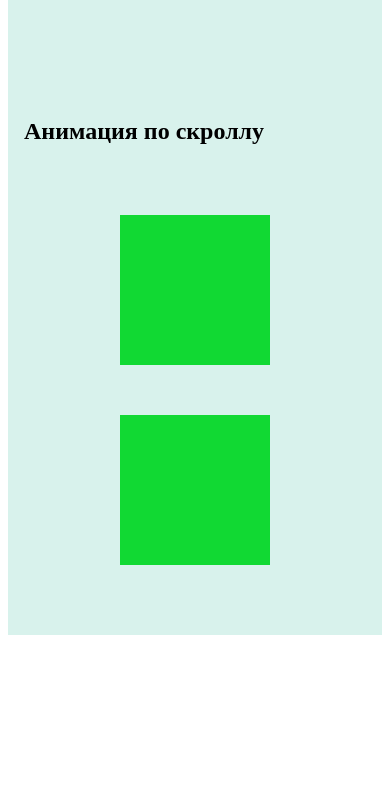
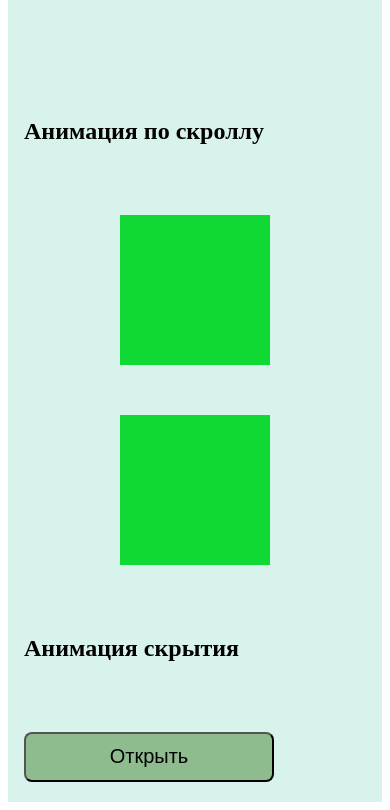
Before and after one commit to maximkin-alek/framer-motion-animations, a Next.js app: page /framer-motion-animations/ in a window 390 px wide. Shown: the part 2085-2895 px from the top of the page. Before the commit the page ends 2728 px from the top, so only its background shows below. Built offline with nearby package versions, Linux system fonts and the light colour scheme.

Commit message:
added exit animation block

```diff
--- /dev/null
+++ b/app/components/Exit.tsx
@@ -0,0 +1,38 @@
+"use client";
+
+import { AnimatePresence, motion } from "framer-motion";
+import { useState } from "react";
+import styles from "../page.module.css";
+
+const Exit = (): JSX.Element => {
+  const [isVisible, setIsVisible] = useState(false);
+  return (
+    <section className={styles.exitSection}>
+      <h2>Анимация скрытия</h2>
+
+      <motion.button
+        layout
+        className={styles.show}
+        onClick={() => setIsVisible(true)}
+      >
+        Открыть
+      </motion.button>
+      <AnimatePresence>
+        {isVisible && (
+          <motion.button
+            initial={{ rotate: 0, height: 0, width: 0 }}
+            animate={{ height: 50, width: 250 }}
+            exit={{ rotate: [0, -45, 45, 0, 0], height: [50, 50, 50, 50, 0] }}
+            onClick={() => setIsVisible(false)}
+            transition={{ delay: 0.1, duration: 1 }}
+            className={styles.exit}
+          >
+            Скрыть
+          </motion.button>
+        )}
+      </AnimatePresence>
+    </section>
+  );
+};
+
+export default Exit;
--- a/app/page.module.css
+++ b/app/page.module.css
@@ -62,6 +62,27 @@
   justify-content: space-between;
 }
 
+.exit {
+  margin: 50px;
+  border: 1px solid black;
+  font-size: 20px;
+  background-color: darkslategrey;
+  border-radius: 8px;
+  color: white;
+  cursor: pointer;
+  overflow: hidden;
+}
+
+.show {
+  margin: 50px 0;
+  width: 250px;
+  height: 50px;
+  background-color: darkseagreen;
+  font-size: 20px;
+  border-radius: 8px;
+  cursor: pointer;
+}
+
 @media screen and (max-width: 768px) {
   .main {
     padding: 20px 16px;
@@ -85,4 +106,14 @@
     flex-direction: column;
     gap: 8px;
   }
+
+  .exitSection {
+    display: flex;
+    flex-direction: column;
+    gap: 50px;
+  }
+
+  .exit, .show {
+    margin: 0;
+  }
 }
--- a/app/page.tsx
+++ b/app/page.tsx
@@ -6,6 +6,7 @@ import List from "./components/List";
 import SortedBlock from "./components/SortedBlock";
 import ToUpButton from "./components/ToUpButton";
 import ScrollTriggedBlock from "./components/ScrollTriggedBlock";
+import Exit from "./components/Exit";
 
 export default function Home() {
   return (
@@ -25,6 +26,8 @@ export default function Home() {
 
       <ScrollTriggedBlock />
 
+      <Exit />
+
       <ToUpButton />
     </main>
   );
```
